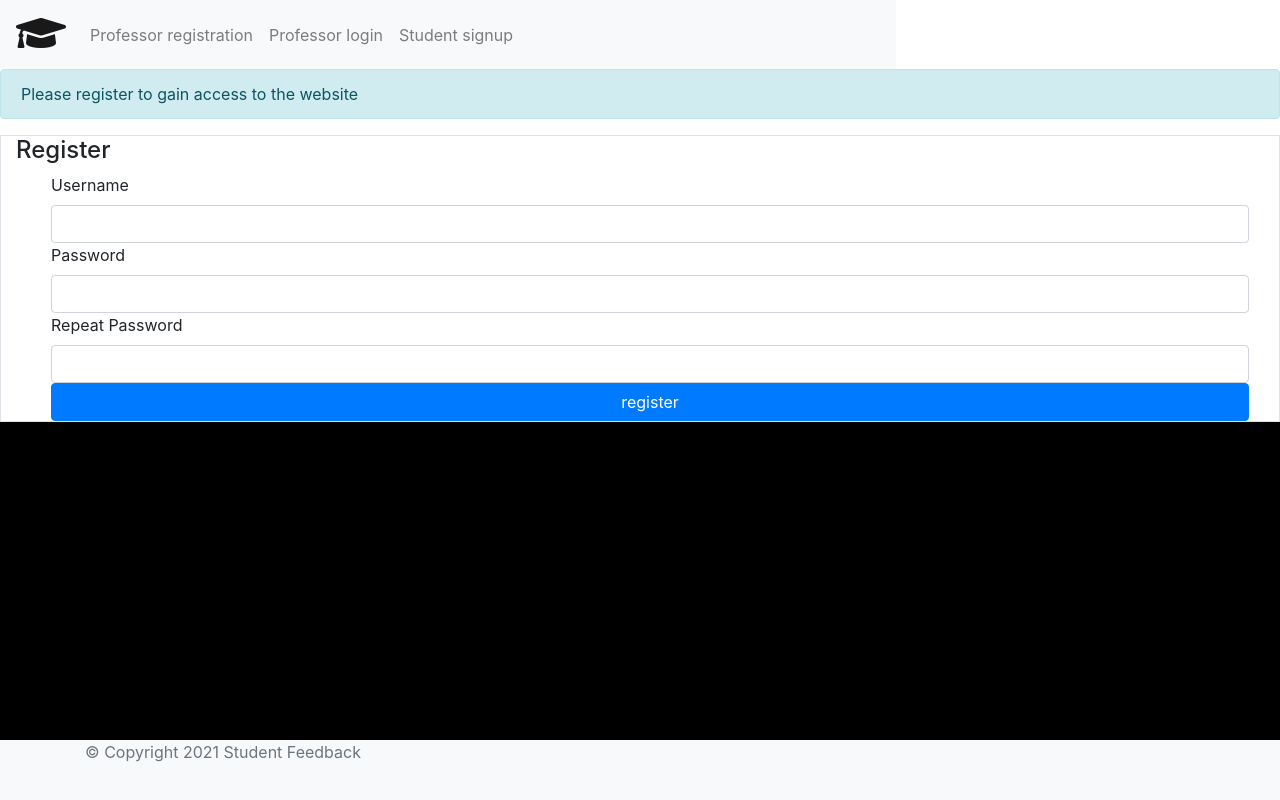
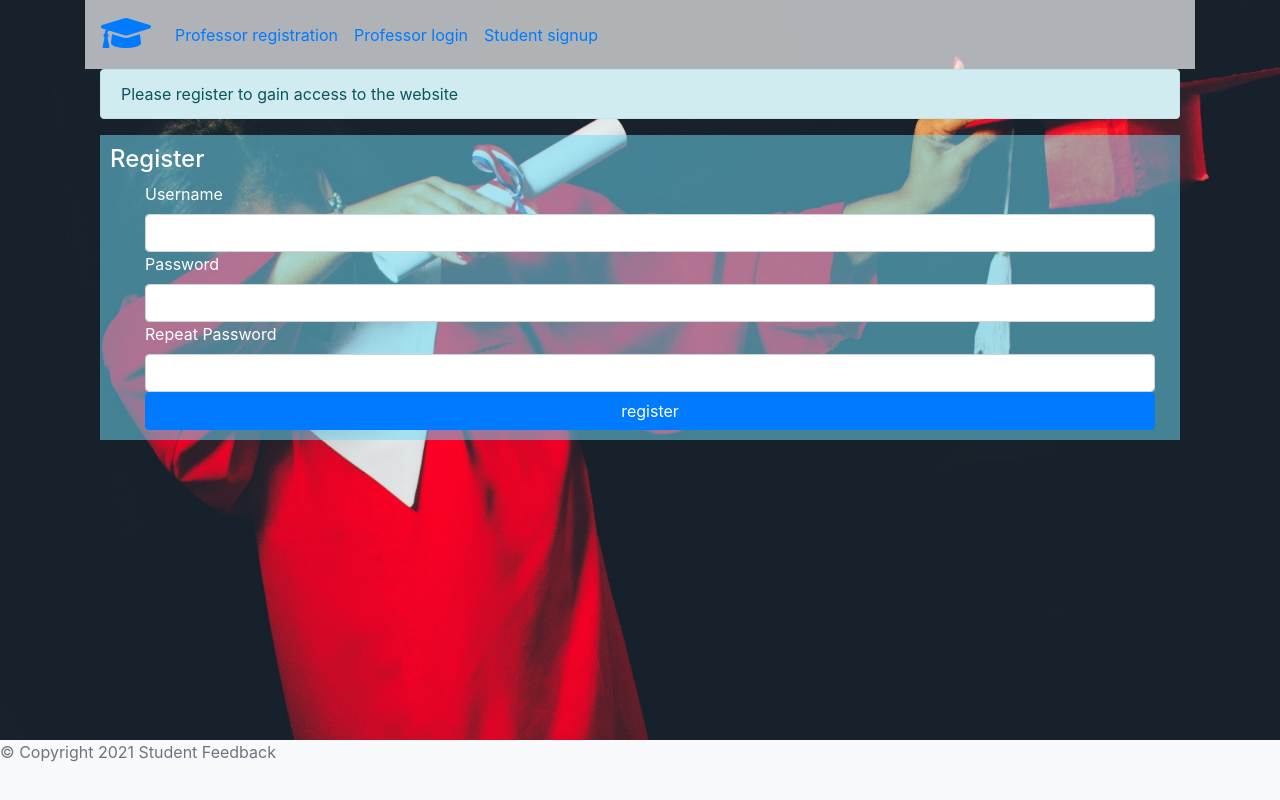
Before and after one commit to Asilkin1/student-feedback, a Flask app: page /register in a window 1280 px wide. Run offline with Flask 2, Linux system fonts and the light colour scheme; some libraries are stand-ins or nearby versions.

Commit message:
Rebuilding UI
- Preparing for mergin

```diff
--- a/static/css/style.css
+++ b/static/css/style.css
@@ -7,18 +7,41 @@ footer {
 }
 
 html{
-    margin:auto;
-    background-color: black;
+    height:100%;
 }
 
 body{
+    background-color: black;
+    background-image: url('../images/bg.jpg');
+    background-size:cover;
+    background-repeat:no-repeat;
+    background-position: center;
+}
+
+.container{
+    margin-left:auto;
+    margin-right:auto;
+}
+
+header{
 
 }
 
-header{
-    width:70%;
+nav{
+    background-color:rgba(253, 253, 253, 0.658);
+
+}
+a{
+    color:white;
 }
 
 main{
+    max-width:50%;
+}
+
+#form,h1{
+    background-color:rgba(109, 218, 245, 0.521);
+    color:white;
+    padding:10px;
 
 }
--- a/templates/base.html
+++ b/templates/base.html
@@ -1,17 +1,20 @@
 <!DOCTYPE html>
 <html lang="en">
+
 <head>
     <meta charset="UTF-8">
     <meta name="viewport" content="width=device-width, initial-scale=1.0">
     <meta http-equiv="X-UA-Compatible" content="ie=edge">
-    <link rel="stylesheet" href="static/css/style.css">
+    <link rel="stylesheet" href="{{url_for('static',filename='css/style.css') }}">
     <link rel="stylesheet" href="https://stackpath.bootstrapcdn.com/bootstrap/4.5.2/css/bootstrap.min.css">
     <link rel="stylesheet" href="https://pro.fontawesome.com/releases/v5.10.0/css/all.css"
         integrity="sha384-AYmEC3Yw5cVb3ZcuHtOA93w35dYTsvhLPVnYs9eStHfGJvOvKxVfELGroGkvsg+p" crossorigin="anonymous" />
 
 </head>
+<body>
+    <div class="container">
         <header>
-    <nav class="navbar navbar-expand-lg navbar-light bg-light mr-auto">
+            <nav class="navbar navbar-expand-lg mr-auto">
                 <a class="navbar-brand" href="/"><i class="fas fa-graduation-cap fa-2x"></i></a>
                     <ul class="navbar-nav mr-auto mt-2 mt-lg-0">
                         {% if session['logged_in']%}
@@ -34,19 +37,19 @@
             </ul>
         </nav>
     </header>
-<body>
 
+    <main class="container">
         {% include 'flash_messages.html'%}
         {% block content %}{% endblock %}
+    </main>
 
 
-</body>
-
+</div>
 <!-- Footer -->
 <footer class="bg-light">
-    <div class="container">
+    <div>
         <span class="text-muted">&copy; Copyright 2021 Student Feedback</span>
     </div>
 </footer>
-
+</body>
 </html>
--- a/templates/login.html
+++ b/templates/login.html
@@ -2,7 +2,7 @@
 {% block title %}Home{% endblock %}
 
 {% block content %}
-<div class="col border">
+<div id="form">
     <h4>Log in</h4>
     <form class="justify-content-md-center" action="{{ url_for('login')}}" method="POST">
         <div class="form-group-inline form-check">
--- a/templates/register.html
+++ b/templates/register.html
@@ -3,7 +3,7 @@
 
 {% block content %}
 <!-- Registration form -->
-<div class="col border">
+<div id="form">
     <h4>Register</h4>
     <form class="justify-content-md-center" action="{{ url_for('register')}}" method="POST">
         <div class="form-group-inline form-check">
```
Also changed, not shown: database.db, static/images/bg.jpg (added). Lines whose indentation alone changed are shown as unchanged.
